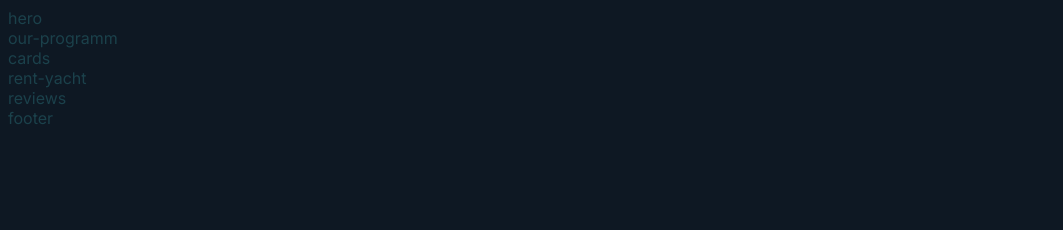
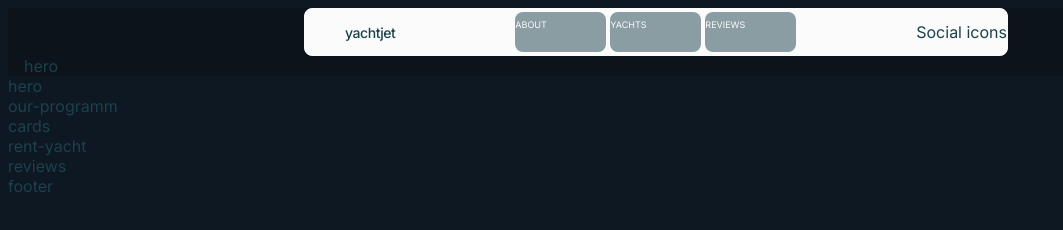
Before and after one commit to d-yv/vite-group, a plain HTML site: page index.html in a window 1280 px wide. Shown: the whole page, without its empty margins (0-1063 px from the left). Drawn offline with Linux system fonts and the light colour scheme; files that its build step writes are made by us from their sources; files whose address does not match are found by name.

Commit message:
Deploying to gh-pages from @ d-yv/project-devteam1@631623906677d2ae947c400e210b27bdb1cbef1a 🚀

```diff
--- a/assets/index-6GfNz1xw.css
+++ /dev/null
@@ -1 +0,0 @@
-h1,h2,h3,h4,h5,h6,p{margin:0}p:last-child{margin-bottom:0}ul{margin:0;padding:0;list-style:none}a{color:currentColor;text-decoration:none}button{cursor:pointer}img{display:block;max-width:100%;height:auto}body{font-family:Inter,sans-serif;background:#0e1823;color:#1b414b}.container{min-width:320px;max-width:375px;margin:0 auto;padding:0 16px}@media only screen and (min-width: 768px){.container{max-width:768px}}@media only screen and (min-width: 1280px){.container{max-width:1280px}}
--- /dev/null
+++ b/assets/index-Mvvb1A8r.css
@@ -0,0 +1 @@
+h1,h2,h3,h4,h5,h6,p{margin:0}p:last-child{margin-bottom:0}ul{margin:0;padding:0;list-style:none}a{color:currentColor;text-decoration:none}button{cursor:pointer}img{display:block;max-width:100%;height:auto}body{font-family:Inter,sans-serif;background:#0e1823;color:#1b414b}.header-hero-div{display:flex;flex-direction:column;position:relative;width:100%}.container{min-width:320px;max-width:375px;margin:0 auto;padding:0 16px}@media only screen and (min-width: 768px){.container{max-width:768px}}@media only screen and (min-width: 1280px){.container{max-width:1280px}}.header{display:flex;justify-content:center;width:100%;background-color:#0d131a}.header-container{width:100%;max-width:100%}.header-block{display:flex;align-items:center;justify-content:space-between;background-color:#fbfbfb;border:1px solid #fbfbfb;border-radius:8px;height:42px;width:100%;max-width:335px;padding-left:40px;box-sizing:border-box;margin:0 auto}.header-logo{font-weight:500;font-size:14px;letter-spacing:-.03em;color:#1b414b}.header-nav-menu{display:none}@media screen and (min-width: 768px){.header-block{max-width:704px;height:48px}.header-nav-menu{display:flex;align-items:center}.header-nav-menu-list{display:flex;flex-direction:row;align-items:center;column-gap:4px}.header-nav-menu-list-item{border-radius:8px;width:91px;height:40px;background:#1b414b80}.header-nav-menu-list-title{font-weight:400;font-size:9px;line-height:1.3;text-transform:uppercase;text-align:center;color:#fbfbfb}}
--- a/index.html
+++ b/index.html
@@ -1,5 +1,6 @@
 <!DOCTYPE html>
 <html lang="en">
+
 <head>
   <meta charset="UTF-8" />
   <link rel="icon" type="image/svg+xml" href="/project-devteam1/favicon.svg" />
@@ -9,9 +10,39 @@
 <link rel="preconnect" href="https://fonts.gstatic.com" crossorigin="anonymous">
 <link href="https://fonts.googleapis.com/css2?family=Inter:wght@300;400;500&display=swap" rel="stylesheet">
   <script type="module" crossorigin src="/project-devteam1/index.js"></script>
-    <link rel="stylesheet" crossorigin href="/project-devteam1/assets/index-6GfNz1xw.css">
+  <link rel="stylesheet" crossorigin href="/project-devteam1/assets/index-Mvvb1A8r.css">
 </head>
+
 <body>
+  <header class="header">
+    <div class="header-hero-div container">
+      <div class="container header-container">
+    <div class="header-block">
+        <a href="./index.html" class="header-logo">yachtjet</span></a>
+        <nav class="header-nav-menu">
+            <ul class="header-nav-menu-list">
+                <ul class="header-nav-menu-list">
+                    <li class="header-nav-menu-list-item">
+                        <a href="#about-us" class="header-nav-menu-list-title">About</a>
+                    </li>
+                    <li class="header-nav-menu-list-item">
+                        <a href="#our-yachts" class="header-nav-menu-list-title">Yachts</a>
+                    </li>
+                    <li class="header-nav-menu-list-item">
+                        <a href="#reviews" class="header-nav-menu-list-title">Reviews</a>
+                    </li>
+                </ul>
+            </ul>
+        </nav>
+        <div class="social">
+            Social icons
+        </div>
+    </div>
+</div>
+      <section>hero</section>
+
+    </div>
+  </header>
 
   <main>
     <section>hero</section>
@@ -33,4 +64,5 @@
   <Load src="./partials/mob-menu.html">
 
 </body>
+
 </html>
```
Lines whose indentation alone changed are shown as unchanged.
